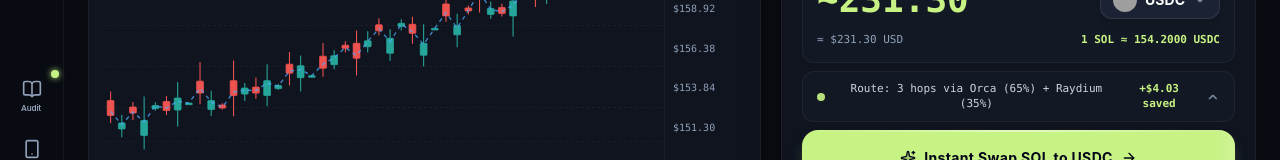
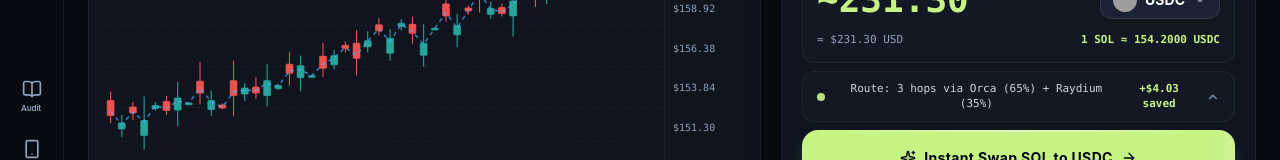
Before and after one commit to avinash-git-24/jupiter-next, a React (Vite) app: page / in a window 1280 px wide. Shown: the part 542-702 px from the top of the page. Built offline with nearby package versions, Linux system fonts and the light colour scheme; grey boxes are pictures that could not be loaded.

Commit message:
fix(sidebar): remove stray notification dot on audit button

```diff
--- a/src/components/Sidebar.tsx
+++ b/src/components/Sidebar.tsx
@@ -89,7 +89,6 @@ export const Sidebar: React.FC<SidebarProps> = ({
         >
           <BookOpen className="w-5 h-5 transition-transform group-hover:scale-110" />
           <span className="text-[9px] font-semibold tracking-tight mt-0.5 scale-90">Audit</span>
-          <span className="absolute -top-1 -right-1 w-2 h-2 rounded-full bg-[#c7f284] shadow-[0_0_6px_#c7f284]" />
         </button>
 
         <button
```
